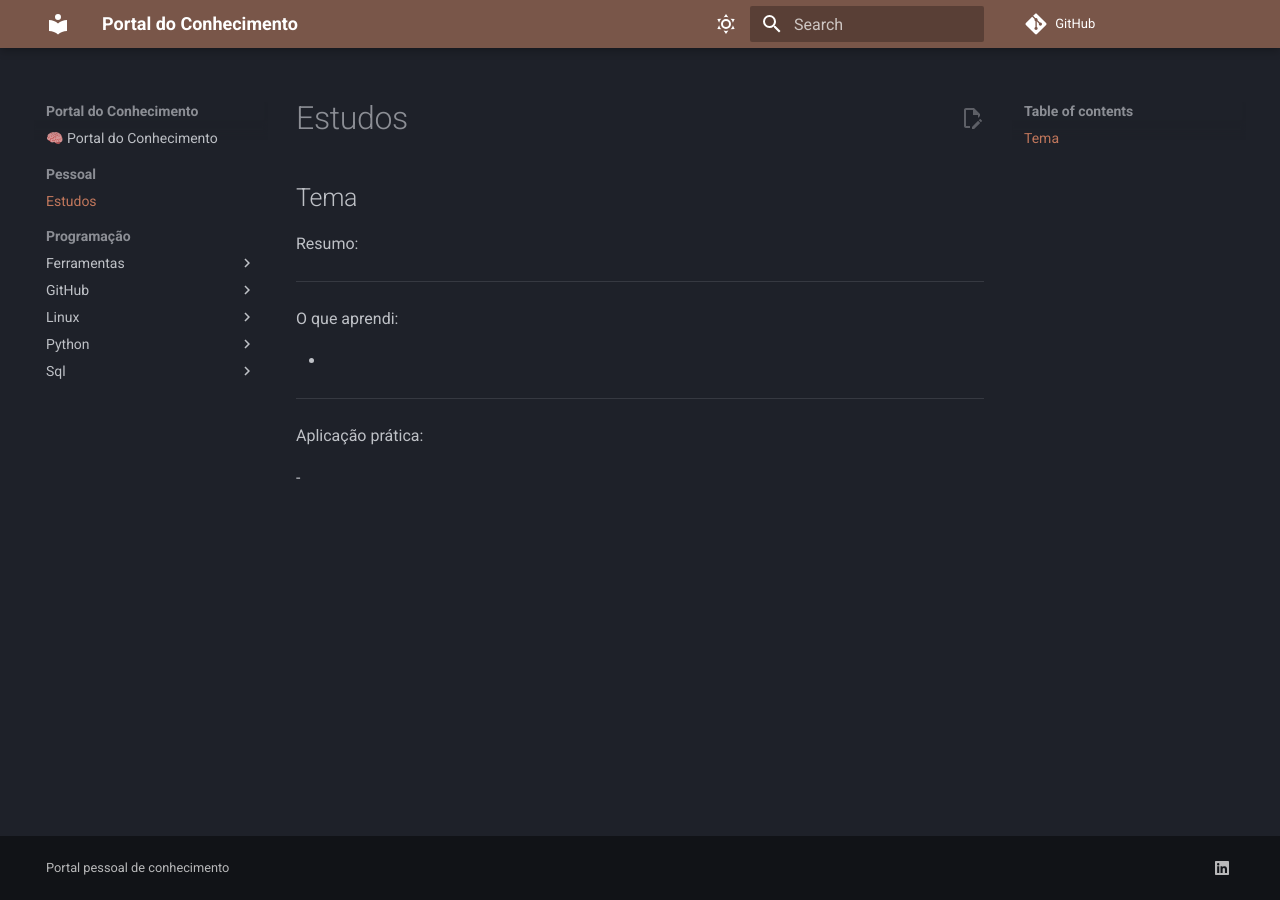
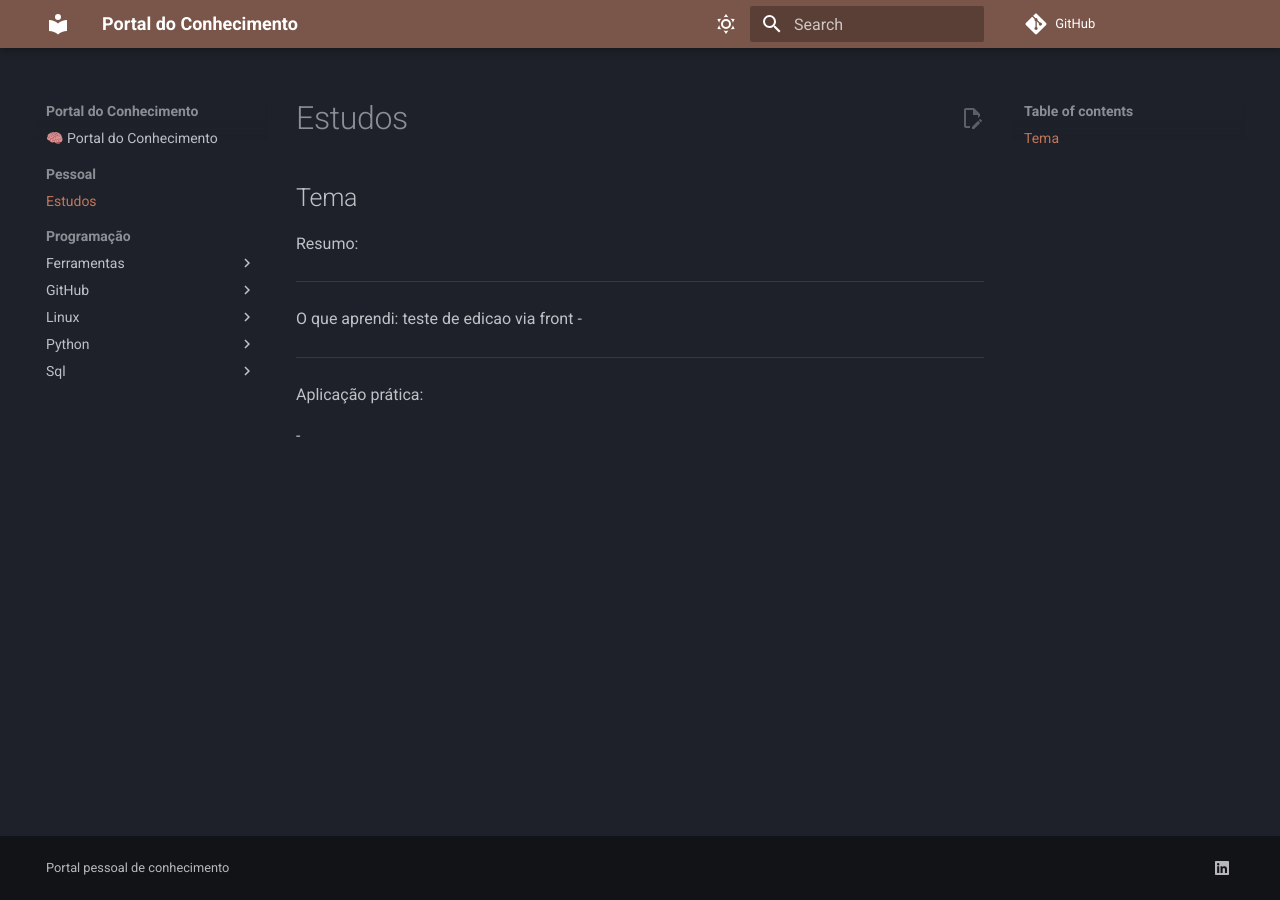
Before and after one commit to ElvisAmorim/base-conhecimento, an MkDocs documentation site: the page built from docs/Pessoal/estudos.md, in a window 1280 px wide. Built offline with MkDocs 1.6.1 and Material for MkDocs 9.7.7, drawn with Linux system fonts in a browser that asks for light colours; comment, search, counter and statistics services are not loaded.

Commit message:
Update estudos.md

```diff
--- a/docs/Pessoal/estudos.md
+++ b/docs/Pessoal/estudos.md
@@ -7,7 +7,7 @@ Resumo:
 ---
 
 O que aprendi:
-
+teste de edicao via front
 -
 
 ---
```
